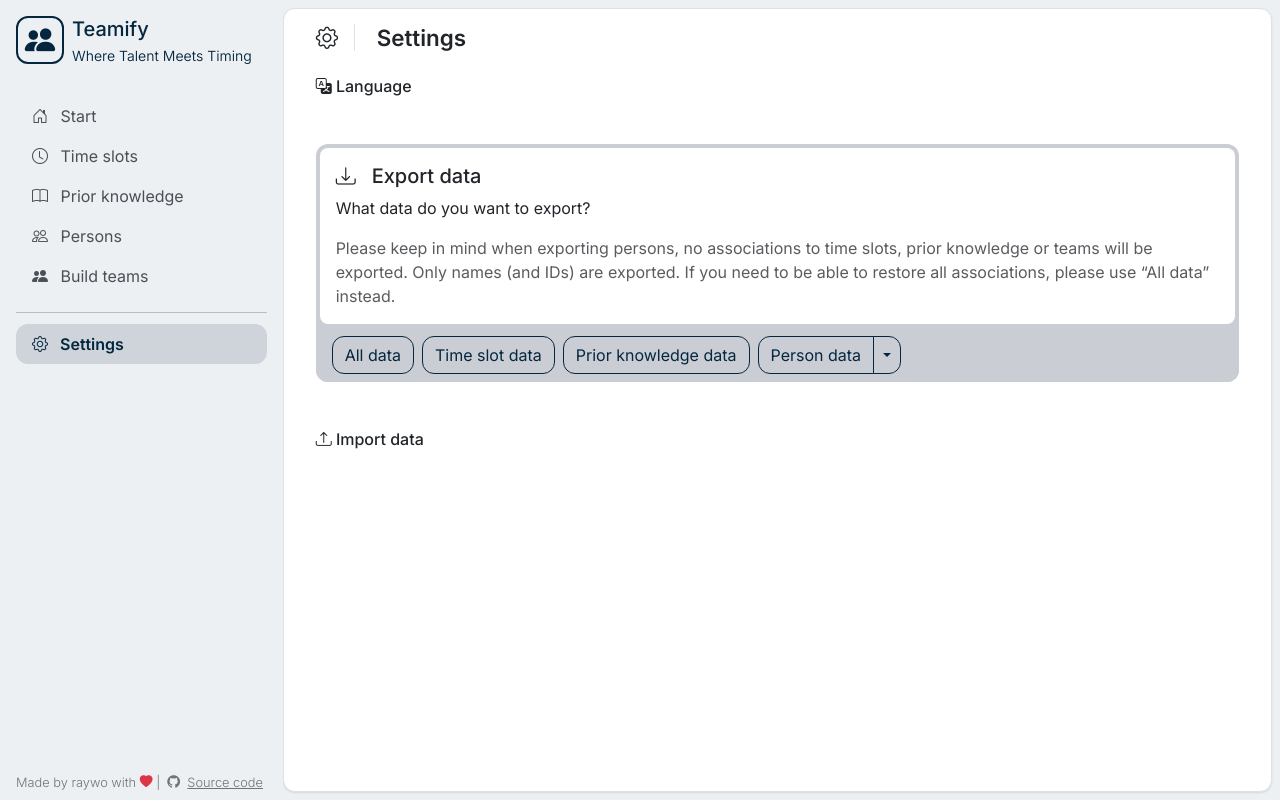
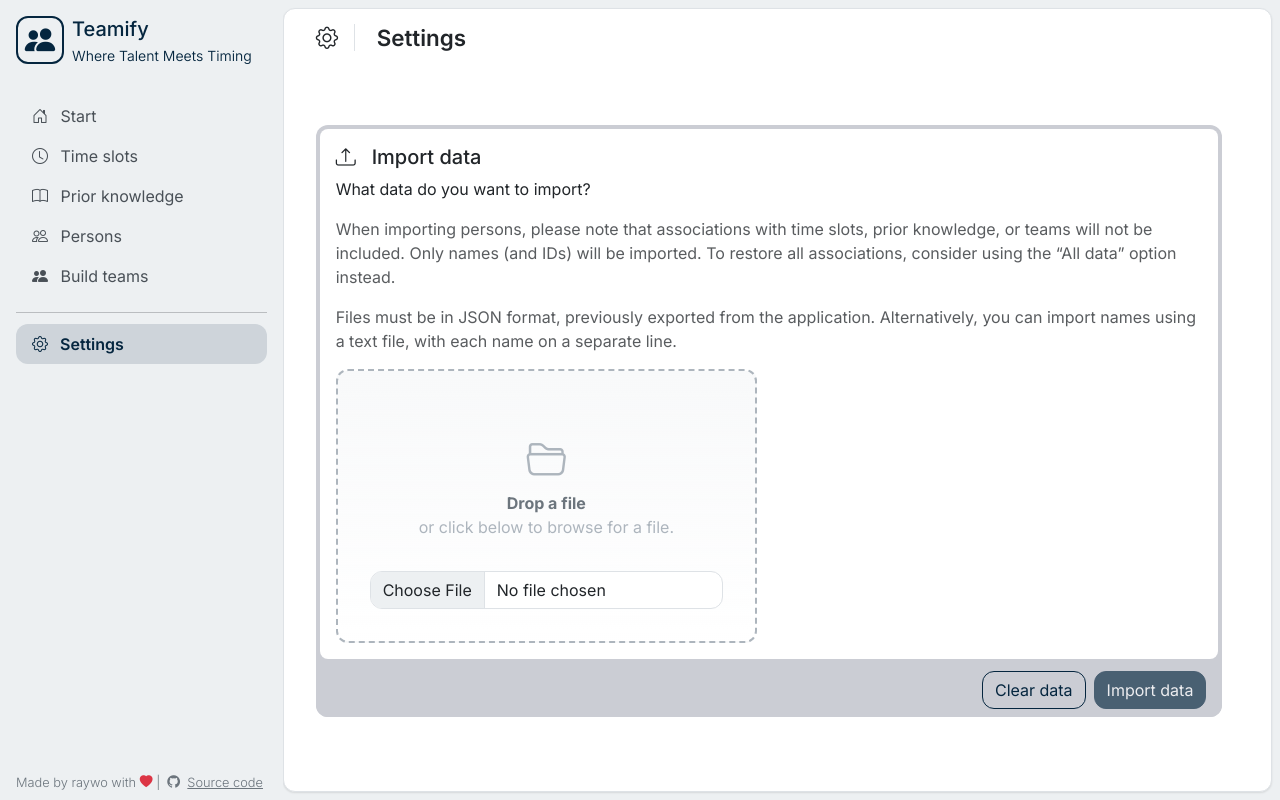
Before and after one commit to raywo-personal/teamify, an Angular app: page /settings in a window 1280 px wide. Built offline with nearby package versions, Linux system fonts and the light colour scheme.

Commit message:
Add import functionality to settings
Introduce a new import feature for JSON or text data, integrated into
the settings page. Add `ImportComponent`, `ImportService`. Update the
settings interface to support file drag-and-drop or direct selection
for uploading.

```diff
--- /dev/null
+++ b/src/app/settings/components/import/import.component.html
@@ -0,0 +1,99 @@
+<div class="my-5 card">
+  <div class="card-body">
+    <h2 class="h5"><i class="bi-upload me-3"></i>Import data</h2>
+
+    <p>What data do you want to import?</p>
+
+    <p class="text-muted">
+      When importing persons, please note that associations with time slots,
+      prior knowledge, or teams will not be included. Only names (and IDs) will
+      be imported. To restore all associations, consider using the
+      &ldquo;All data&rdquo; option instead.
+    </p>
+
+    <p class="text-muted mb-0">
+      Files must be in JSON format, previously exported from the application.
+      Alternatively, you can import names using a text file, with each name on
+      a separate line.
+    </p>
+
+
+    <div class="row">
+      <div class="col">
+        <div class="upload-area"
+             (dragover)="onDragOver($event)"
+             (dragleave)="onDragLeave($event)"
+             (drop)="onDrop($event)"
+             #dropZone>
+          @if (file) {
+            <div class="upload-description">
+              @if (fileType === "json") {
+                <i class="bi-filetype-json display-6"></i>
+              } @else if (fileType === "txt") {
+                <i class="bi-filetype-txt display-6"></i>
+              } @else {
+                <i class="bi-file-earmark-x display-6"></i>
+              }
+
+              {{ file.name }}
+            </div>
+          } @else {
+            <div class="upload-description">
+              <i class="bi-folder2-open display-6"
+                 [class.text-danger]="dropError"></i>
+              <p class="text-center mb-0">
+                <strong>Drop a file</strong><br>
+                or click below to browse for a file.
+              </p>
+
+              @if (dropError) {
+                <p class="upload-error">
+                  Only a single JSON or txt file is supported.
+                </p>
+              }
+            </div>
+          }
+
+          <label for="upload-input" class="form-label visually-hidden">
+            Choose a file to upload
+          </label>
+          <input type="file"
+                 id="upload-input"
+                 class="form-control"
+                 (change)="onFileChange($event)"
+                 [accept]="allowedFileTypes"
+                 #fileInput>
+        </div>
+      </div>
+
+      <div class="col">
+        <div class="upload-preview-container">
+          @if (fileType === "txt") {
+            <h3 class="h6">Importing names</h3>
+            <strong class="text-muted">
+              The following names will be imported:
+            </strong>
+          }
+
+          <div class="upload-preview">
+            @for (name of contentToImport; track $index) {
+              <div class="upload-preview-item">{{ name }}</div>
+            }
+          </div>
+        </div>
+      </div>
+    </div>
+  </div>
+
+  <div class="card-footer d-flex justify-content-end gap-2">
+    <button type="button"
+            class="btn btn-outline-primary">
+      Clear data
+    </button>
+    <button type="button"
+            class="btn btn-primary"
+            [disabled]="!file">
+      Import data
+    </button>
+  </div>
+</div>
--- /dev/null
+++ b/src/app/settings/components/import/import.component.ts
@@ -0,0 +1,153 @@
+import {Component, ElementRef, inject, ViewChild} from '@angular/core';
+import {FormsModule} from '@angular/forms';
+import {ImportService} from '../../services/import.service';
+
+
+@Component({
+  selector: 'app-import',
+  imports: [
+    FormsModule
+  ],
+  templateUrl: './import.component.html',
+  styleUrl: './import.component.scss'
+})
+export class ImportComponent {
+
+  private importService = inject(ImportService);
+
+  @ViewChild("dropZone")
+  private readonly dropZone!: ElementRef;
+  @ViewChild("fileInput")
+  private readonly fileInput!: ElementRef;
+
+  protected readonly allowedFileTypes = ["application/json", "text/plain"];
+
+  protected fileName: string = "";
+  protected file: File | null = null;
+  protected fileType: "json" | "txt" | null = null;
+  protected dropError: "unsupported" | null = null;
+  protected contentToImport: any[] = [];
+
+
+  protected onDragOver(dragEvent: DragEvent) {
+    dragEvent.preventDefault();
+
+    const dataTransfer = dragEvent.dataTransfer;
+
+    if (!dataTransfer) return;
+
+    const types = dataTransfer?.types;
+
+    if (types && types.includes("Files")) {
+      dataTransfer.dropEffect = "copy";
+      this.dropZone.nativeElement.classList.add("drag-over");
+    } else {
+      dataTransfer.dropEffect = "none";
+      this.dropZone.nativeElement.classList.remove("drag-over");
+    }
+  }
+
+
+  protected onDragLeave(dragEvent: DragEvent) {
+    this.dropZone.nativeElement.classList.remove("drag-over");
+  }
+
+
+  protected onDrop(dragEvent: DragEvent) {
+    dragEvent.preventDefault();
+    this.dropZone.nativeElement.classList.remove("drag-over");
+
+    const types = dragEvent.dataTransfer?.types;
+    const files = dragEvent.dataTransfer?.files;
+
+    if (!types || !types.includes("Files") || !files || files.length != 1) {
+      this.reset();
+      this.dropError = "unsupported";
+      return;
+    }
+
+    this.handleFile(files[0])
+  }
+
+
+  protected onFileChange(event: Event) {
+    const target = event.target as HTMLInputElement;
+    this.handleFile(target.files![0]);
+  }
+
+
+  private handleFile(file: File) {
+    this.reset();
+
+    if (file.type && !this.allowedFileTypes.includes(file.type)) {
+      this.dropError = "unsupported";
+      return;
+    }
+
+    this.setFileTypeFromFile(file);
+    this.file = file;
+
+    const dataTransfer = new DataTransfer();
+    dataTransfer.items.add(file);
+    this.fileInput.nativeElement.files = dataTransfer.files;
+
+    const reader = this.getFileReader();
+    reader.readAsText(this.file);
+  }
+
+
+  private setFileTypeFromFile(file: File) {
+    switch (file.type) {
+      case "application/json":
+        this.fileType = "json";
+        break;
+      case "text/plain":
+        this.fileType = "txt";
+        break;
+      default:
+        this.fileType = null;
+    }
+  }
+
+
+  private reset() {
+    this.file = null;
+    this.fileType = null;
+    this.fileInput.nativeElement.value = null;
+    this.contentToImport = [];
+  }
+
+
+  private getFileReader(): FileReader {
+    const reader = new FileReader();
+
+    reader.onload = () => {
+      const data = reader.result;
+      this.handleReadData(data as string | undefined);
+    };
+
+    return reader;
+  }
+
+
+  private handleReadData(data: string | undefined) {
+    if (!data) return; // TODO Maybe better throw an error?
+
+    if (this.fileType === "txt") {
+      this.contentToImport = this.importService.namesToImport(data as string);
+      return;
+    }
+
+    if (this.fileType === "json") {
+      try {
+        const json = JSON.parse(data as string);
+        const importType = this.importService.determineImportType(json);
+        this.contentToImport = json.persons;
+        console.log(importType, json);
+      } catch (e) {
+        console.error("Error while parsing the file: ", e);
+      }
+    }
+  }
+
+}
--- a/src/app/settings/components/settings/settings.component.html
+++ b/src/app/settings/components/settings/settings.component.html
@@ -1,4 +1,6 @@
-<h2 class="h6"><i class="bi-translate"></i>&nbsp;Language</h2>
+<div class="scrollable-area content-area settings">
+  <app-import/>
+  <h2 class="h6"><i class="bi-translate"></i>&nbsp;Language</h2>
 
-<app-export />
-<h2 class="h6"><i class="bi-upload"></i>&nbsp;Import data</h2>
+  <app-export/>
+</div>
--- a/src/app/settings/components/settings/settings.component.ts
+++ b/src/app/settings/components/settings/settings.component.ts
@@ -1,11 +1,13 @@
 import {Component} from '@angular/core';
 import {ExportComponent} from '../export/export.component';
+import {ImportComponent} from "../import/import.component";
 
 
 @Component({
   selector: 'app-settings',
   imports: [
-    ExportComponent
+    ExportComponent,
+    ImportComponent
   ],
   templateUrl: './settings.component.html',
   styleUrl: './settings.component.scss'
--- /dev/null
+++ b/src/app/settings/services/import.service.ts
@@ -0,0 +1,36 @@
+import {Injectable} from '@angular/core';
+
+
+export type ImportType = "prior-knowledge" | "timeslots" | "persons" | "all" | null;
+
+
+@Injectable({
+  providedIn: 'root'
+})
+export class ImportService {
+
+  public namesToImport(data: string): string[] {
+    return data.trim().split('\n');
+  }
+
+
+  public determineImportType(json: JSON): ImportType {
+    if (json.hasOwnProperty("teams")) {
+      return 'all';
+    }
+
+    if (json.hasOwnProperty('knowledge')) {
+      return 'prior-knowledge';
+    }
+
+    if (json.hasOwnProperty('slots')) {
+      return 'timeslots';
+    }
+
+    if (json.hasOwnProperty('persons')) {
+      return 'persons';
+    }
+
+    return null;
+  }
+}
--- /dev/null
+++ b/src/app/styles/uploading.scss
@@ -0,0 +1,83 @@
+
+input[type="file"].upload-area {
+  display: none;
+}
+
+.upload-area {
+  --t-upload-area-border-color: var(--bs-gray-500);
+  --t-upload-area-gradient: linear-gradient(
+      180deg,
+      var(--bs-gray-100),
+      rgba(var(--bs-white-rgb), 50%)
+  );
+
+  border: calc(2.5 * var(--bs-border-width)) dashed var(--t-upload-area-border-color);
+  border-radius: var(--bs-border-radius);
+
+  min-height: 8ch;
+  margin-block-start: 1rem;
+  padding: 2rem;
+
+  background: var(--t-upload-area-gradient);
+
+  .upload-description {
+    display: flex;
+    flex-direction: column;
+    justify-content: center;
+    align-items: center;
+    gap: 0.5rem;
+
+    color: var(--bs-gray-500);
+
+    margin: 2rem;
+
+    strong {
+      color: var(--bs-gray-600);
+    }
+  }
+}
+
+.upload-error {
+  margin-top: 0.5rem;
+  font-size: 0.875em;
+  font-weight: 500;
+  color: var(--bs-form-invalid-color);
+}
+
+.upload-area.drag-over {
+  --t-upload-area-border-color: var(--bs-success);
+  --t-upload-area-gradient: linear-gradient(
+      180deg,
+      var(--bs-gray-200),
+      rgba(var(--bs-white-rgb), 50%)
+  );
+
+  outline: 0;
+  box-shadow: var(--bs-focus-ring-x, 0) var(--bs-focus-ring-y, 0) var(--bs-focus-ring-blur, 0) var(--bs-focus-ring-width) rgba(var(--bs-success-rgb), 0.5);
+}
+
+.upload-preview-container {
+  //max-height: 200px;
+  //overflow-y: auto;
+  margin-block: 1rem;
+
+  .upload-preview {
+    display: flex;
+    flex-wrap: wrap;
+    gap: 0.5rem;
+
+    margin-top: 0.5rem;
+  }
+
+  .upload-preview-item {
+    border: var(--bs-border-width) solid var(--bs-gray-200);
+    border-radius: var(--bs-border-radius);
+
+    width: fit-content;
+    font-size: 0.9rem;
+
+    padding: 0.25rem 0.75rem;
+
+    background: var(--bs-tertiary-bg);
+  }
+}
--- a/src/styles.scss
+++ b/src/styles.scss
@@ -19,6 +19,7 @@
 @use "app/styles/variables";
 @use "app/styles/colors";
 @use "app/styles/prior-knowledge";
+@use "app/styles/uploading";
 
 
 small, .small {
@@ -80,6 +81,10 @@ small, .small {
   }
 }
 
+.settings {
+  --list-height: calc(var(--main-height) - var(--top-bar-height) - 3rem);
+}
+
 .content-area {
   height: var(--list-height);
   overflow: hidden;
```
Also changed, not shown: src/app/settings/components/import/import.component.scss (added), 2 other files (tests, documents, lock files or other folders).
